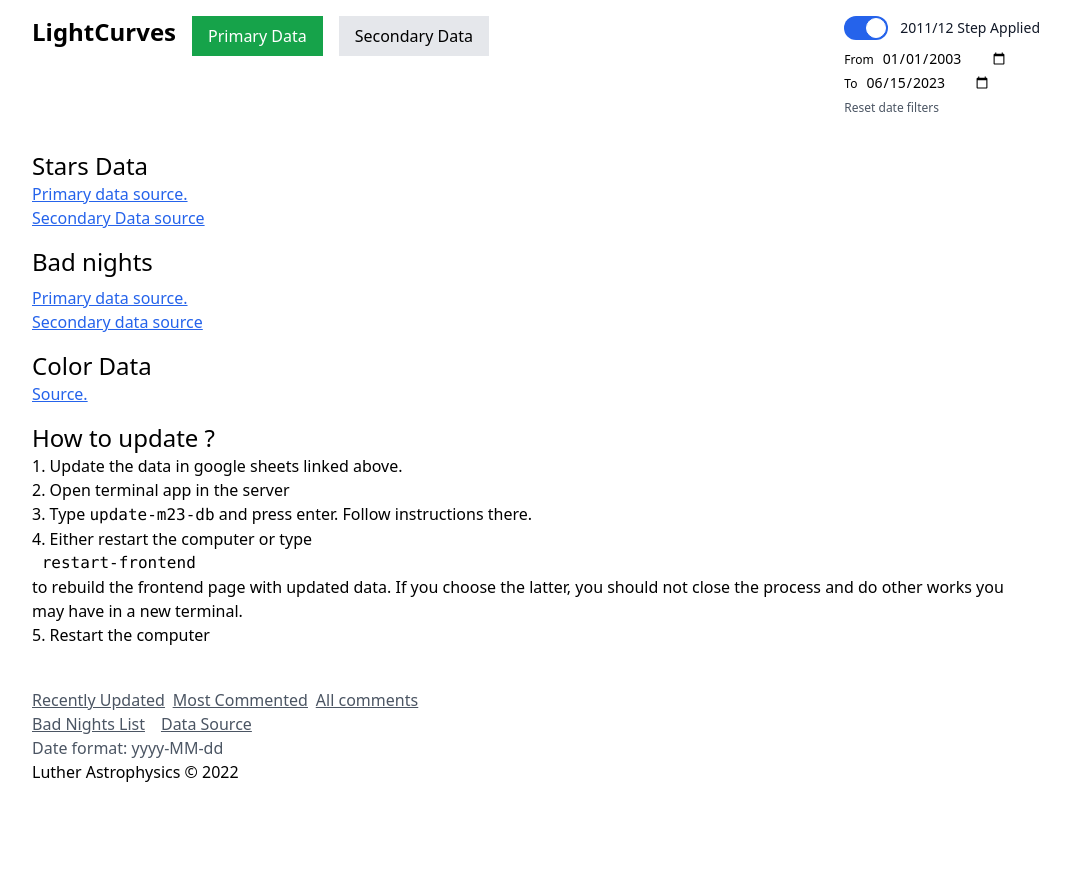
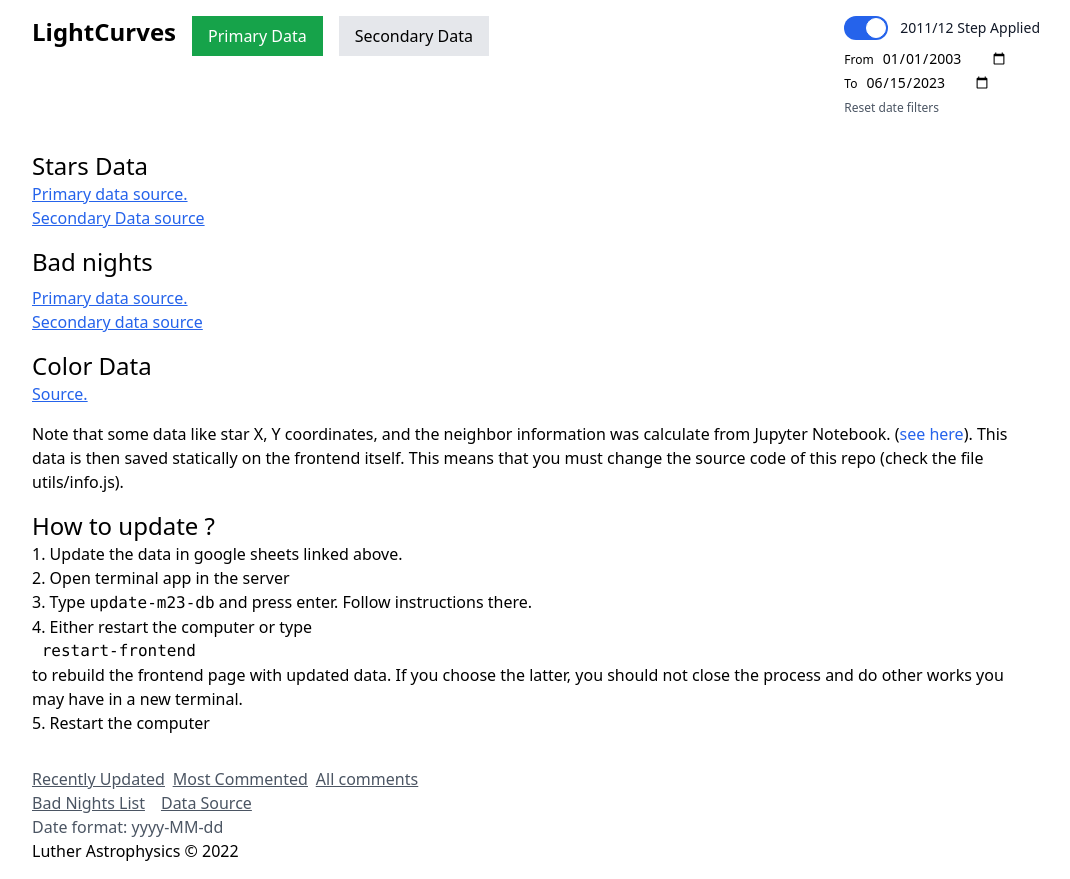
Before and after one commit to LutherAstrophysics/light-curves, a Next.js app in the folder client/: page /settings in a window 1280 px wide. Shown: the whole page, without its empty margins (104-1174 px from the left). Before the commit the page ends 800 px from the top, so only its background shows below. Built offline with nearby package versions, Linux system fonts and the light colour scheme.

Commit message:
Add data source description

```diff
--- a/client/pages/settings/index.js
+++ b/client/pages/settings/index.js
@@ -51,19 +51,33 @@ export default function Index() {
             Source.
           </a>
         </div>
+        <p>
+          Note that some data like star X, Y coordinates, and the neighbor
+          information was calculate from Jupyter Notebook. (
+          <a
+            href="https://github.com/LutherAstrophysics/suman-analysis/blob/main/stats/stats.ipynb"
+            className="text-blue-600"
+          >
+            see here
+          </a>
+          ). This data is then saved statically on the frontend itself. This
+          means that you must change the source code of this repo (check the
+          file utils/info.js).{" "}
+        </p>
         <div>
           <h2 className="text-2xl">How to update ?</h2>
           <ol className="list-decimal list-inside">
             <li>Update the data in google sheets linked above.</li>
             <li>Open terminal app in the server </li>
             <li>
-                            Type <pre className="inline">update-m23-db</pre> and
-                            press enter. Follow instructions there.
+              Type <pre className="inline">update-m23-db</pre> and press enter.
+              Follow instructions there.
             </li>
             <li>
-                            Either restart the computer or type <pre> restart-frontend</pre> to rebuild
-                            the frontend page with updated data. If you choose the latter, you
-                            should not close the process and do other works you may have in a new terminal.
+              Either restart the computer or type <pre> restart-frontend</pre>{" "}
+              to rebuild the frontend page with updated data. If you choose the
+              latter, you should not close the process and do other works you
+              may have in a new terminal.
             </li>
             <li> Restart the computer </li>
           </ol>
```
Lines whose indentation alone changed are shown as unchanged.
